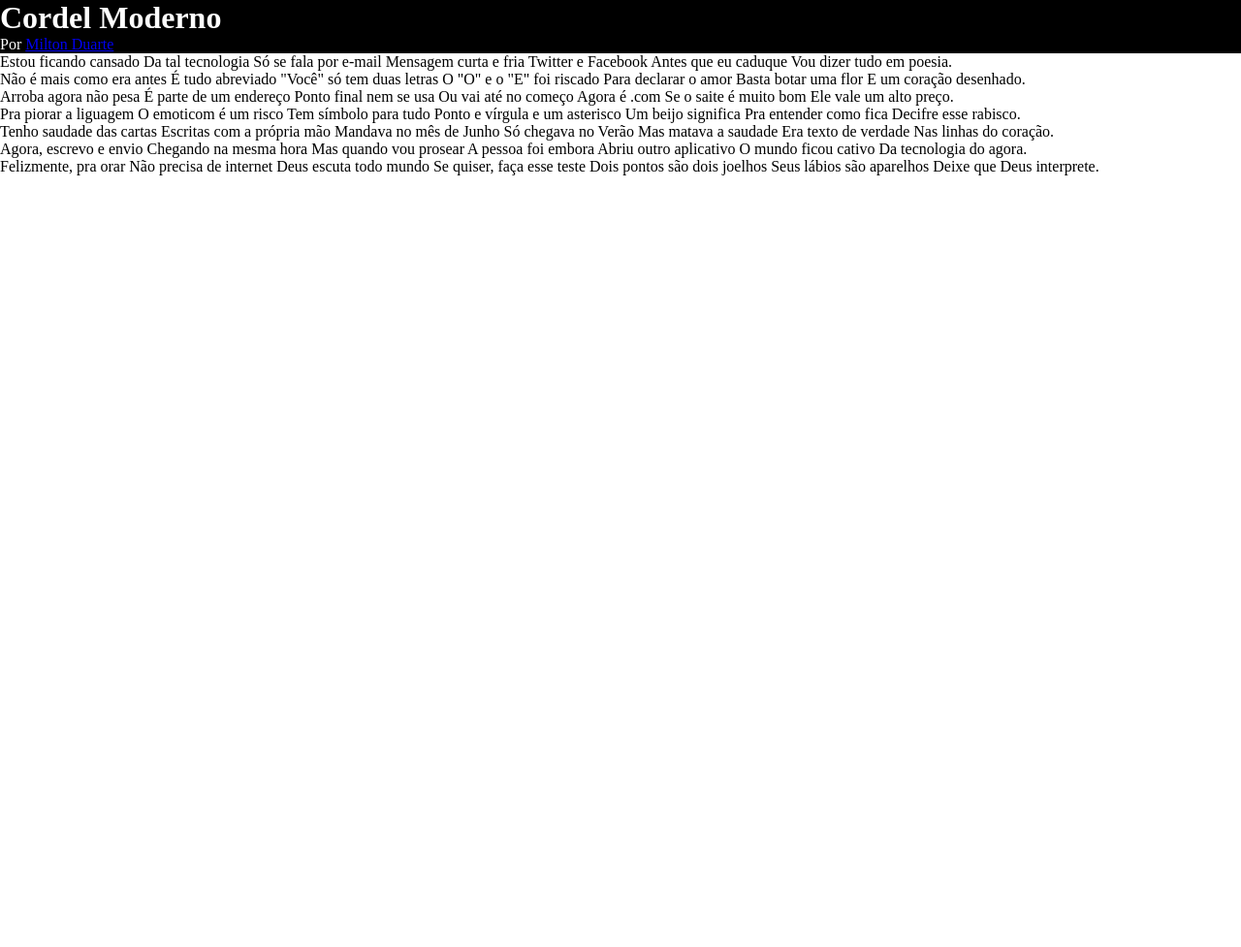
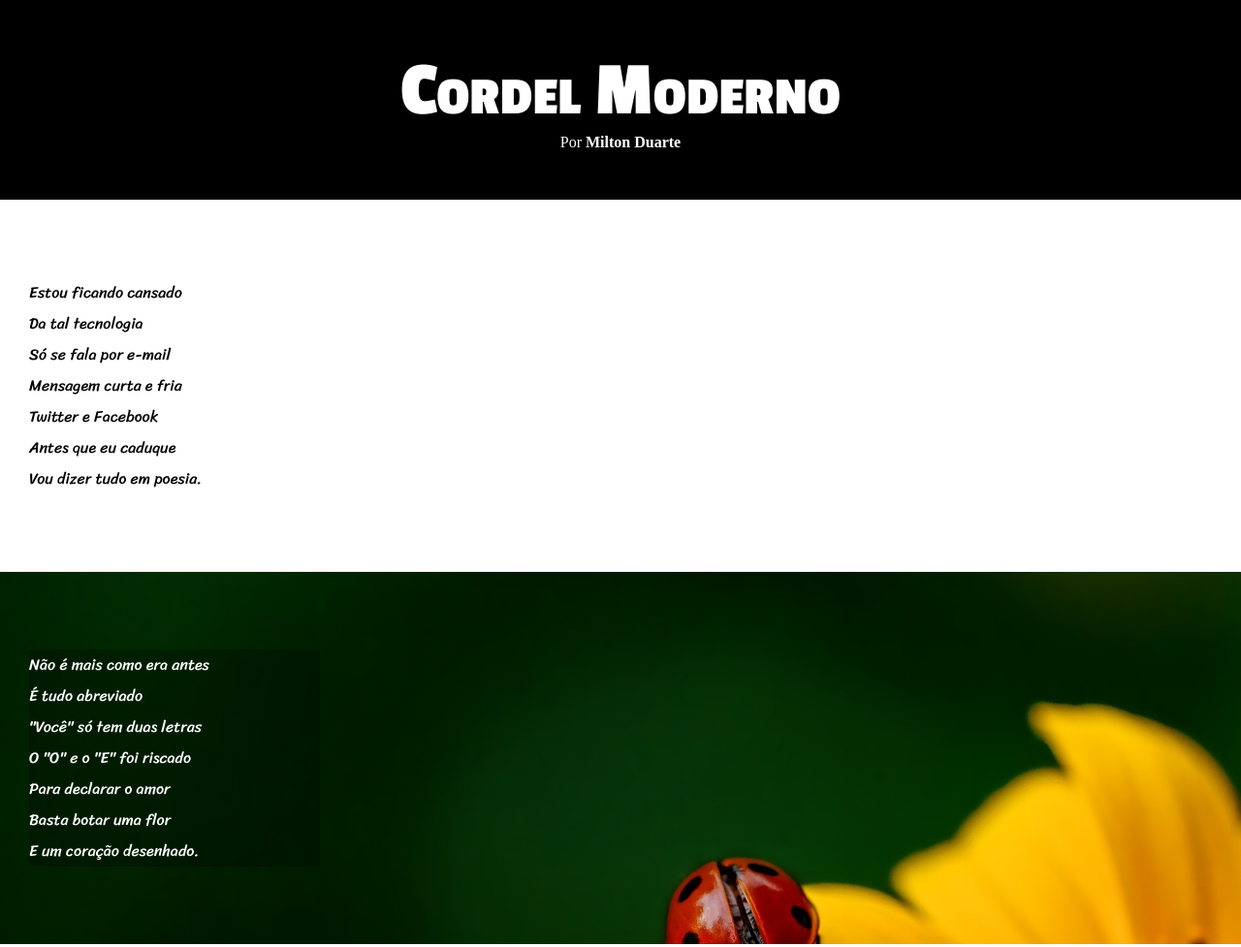
Before and after one commit to artucorreia/exercicios-html-css, a plain HTML site: page desafios/cordel/index.html in a window 1280 px wide. Shown: the top 977 px of the page at 97% size. Before the commit the page ends 800 px from the top, so only its background shows below. Drawn offline with Linux system fonts and the light colour scheme.

Commit message:
update style

```diff
--- a/desafios/cordel/index.html
+++ b/desafios/cordel/index.html
@@ -10,78 +10,93 @@
 <body>
     <header>
         <h1>Cordel Moderno</h1>
-        <p>Por <a href="https://www.recantodasletras.com.br/poesias/3186743">Milton Duarte</a></p>
+        <p>
+            Por <a href="https://www.recantodasletras.com.br/poesias/3186743">Milton Duarte</a>
+        </p>
     </header>
     <main>
-        <section>
-            Estou ficando cansado
-            Da tal tecnologia
-            Só se fala por e-mail
-            Mensagem curta e fria
-            Twitter e Facebook
-            Antes que eu caduque
-            Vou dizer tudo em poesia.
+        <section class="normal">
+            <p>
+                Estou ficando cansado <br>
+                Da tal tecnologia <br>
+                Só se fala por e-mail <br>
+                Mensagem curta e fria <br>
+                Twitter e Facebook <br>
+                Antes que eu caduque <br>
+                Vou dizer tudo em poesia.
+            </p>
         </section>
 
-        <section>
-            Não é mais como era antes
-            É tudo abreviado
-            "Você" só tem duas letras
-            O "O" e o "E" foi riscado
-            Para declarar o amor
-            Basta botar uma flor
-            E um coração desenhado.
+        <section class="imagem">
+            <p>
+                Não é mais como era antes <br>
+                É tudo abreviado <br>
+                "Você" só tem duas letras <br>
+                O "O" e o "E" foi riscado <br>
+                Para declarar o amor <br>
+                Basta botar uma flor <br>
+                E um coração desenhado.
+            </p>
         </section>
 
-        <section>
-            Arroba agora não pesa
-            É parte de um endereço
-            Ponto final nem se usa
-            Ou vai até no começo
-            Agora é .com
-            Se o saite é muito bom
-            Ele vale um alto preço.
+        <section class="normal">
+            <p>
+                Arroba agora não pesa <br>
+                É parte de um endereço <br>
+                Ponto final nem se usa <br>
+                Ou vai até no começo <br>
+                Agora é .com <br>
+                Se o saite é muito bom <br>
+                Ele vale um alto preço.
+            </p>
+
+            <p>
+                Pra piorar a liguagem <br>
+                O emoticom é um risco <br>
+                Tem símbolo para tudo <br>
+                Ponto e vírgula e um asterisco <br>
+                Um beijo significa <br>
+                Pra entender como fica <br>
+                Decifre esse rabisco.
+            </p>
         </section>
 
-        <section>
-            Pra piorar a liguagem
-            O emoticom é um risco
-            Tem símbolo para tudo
-            Ponto e vírgula e um asterisco
-            Um beijo significa
-            Pra entender como fica
-            Decifre esse rabisco.
+        <section class="imagem">
+            <p>
+                Tenho saudade das cartas <br>
+                Escritas com a própria mão <br>
+                Mandava no mês de Junho <br>
+                Só chegava no Verão <br>
+                Mas matava a saudade <br>
+                Era texto de verdade <br>
+                Nas linhas do coração.
+            </p>
         </section>
 
-        <section>
-            Tenho saudade das cartas
-            Escritas com a própria mão
-            Mandava no mês de Junho
-            Só chegava no Verão
-            Mas matava a saudade
-            Era texto de verdade
-            Nas linhas do coração.
-        </section>
+        <section class="normal">
+            <p>
+                Agora, escrevo e envio <br>
+                Chegando na mesma hora <br>
+                Mas quando vou prosear <br>
+                A pessoa foi embora <br>
+                Abriu outro aplicativo <br>
+                O mundo ficou cativo <br>
+                Da tecnologia do agora.
+            </p>
 
-        <section>
-            Agora, escrevo e envio
-            Chegando na mesma hora
-            Mas quando vou prosear
-            A pessoa foi embora
-            Abriu outro aplicativo
-            O mundo ficou cativo
-            Da tecnologia do agora.
-        </section>
-
-        <section>
-            Felizmente, pra orar
-            Não precisa de internet
-            Deus escuta todo mundo
-            Se quiser, faça esse teste
-            Dois pontos são dois joelhos
-            Seus lábios são aparelhos
-            Deixe que Deus interprete.
+            <p>
+                Felizmente, pra orar <br>
+                Não precisa de internet <br>
+                Deus escuta todo mundo <br>
+                Se quiser, faça esse teste <br>
+                Dois pontos são dois joelhos <br>
+                Seus lábios são aparelhos <br>
+                Deixe que Deus interprete.
+            </p>
         </section>
     </main>
+    <footer>
+        <p>Site criado por <a href="#">Arthur Correia</a> para o <a href="#">CursoemVideo</a></p>
+    </footer>
 </body>
 </html>
--- a/desafios/cordel/style/style.css
+++ b/desafios/cordel/style/style.css
@@ -1,9 +1,73 @@
+@charset "UTF-8";
+@import url('https://fonts.googleapis.com/css2?family=Passion+One:wght@700&family=Sriracha&display=swap');
+
 * {
     margin: 0;
     padding: 0;
 }
 
+html, body {
+    min-height: 100vh;
+    background-color: lightgray;
+}
+
+
 header {
     background-color: black;
     color: white;
+    text-align: center;
 }
+
+header > h1 {
+    padding-top: 50px;
+    font-family: 'Passion One', cursive;
+    font-size: 5em;
+    font-variant: small-caps;
+}
+
+header > p {
+    padding-bottom: 50px;
+}
+
+header a, footer a {
+    color: white;
+    text-decoration: none;
+    font-weight: bold;
+}
+
+header a:hover, footer a:hover {
+    text-decoration: underline;
+}
+
+section {
+    padding-top: 10vh;
+    padding-bottom: 10vh;
+    line-height: 2em;
+    padding-left: 30px;
+    font-family: 'Sriracha', cursive;
+}
+
+section.normal {
+    background-color: white;
+    color: black;
+}
+
+section.imagem {
+    background-color: rgb(36, 36, 36);
+    background-image: url(../img/background001.jpg);
+    background-size: cover;
+    background-attachment: fixed;
+    color: white;
+}
+
+section.imagem > p {
+    background-color: rgba(0, 0, 0, 0.253);
+    width: 300px;
+}
+
+footer {
+    background-color: black;
+    color: white;
+    text-align: center;
+    padding: 10px;
+}
```
Also changed, not shown: desafios/cordel/pacote-d012/cordel-moderno.txt (deleted).
